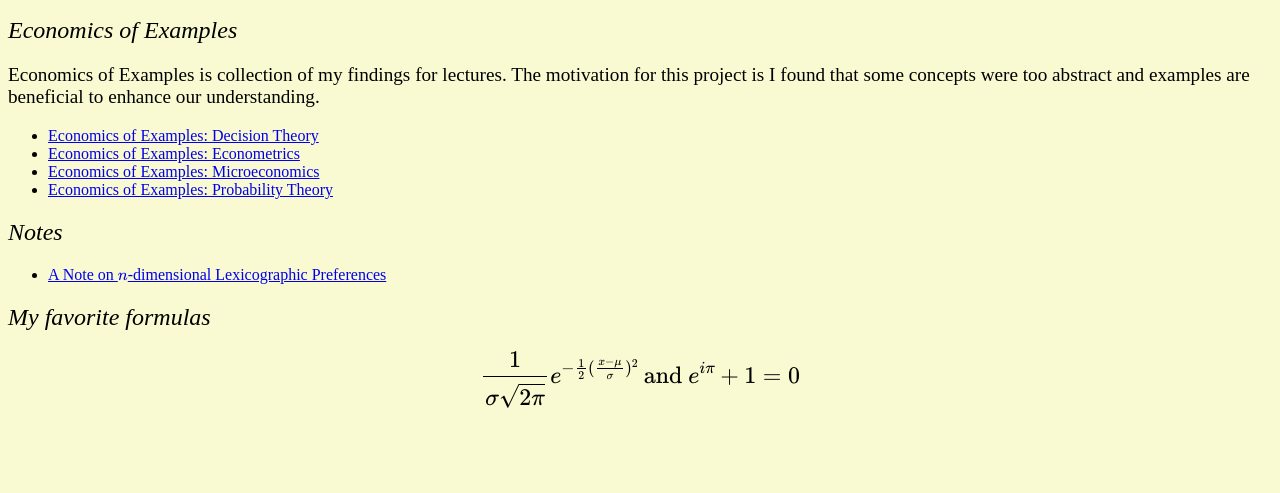
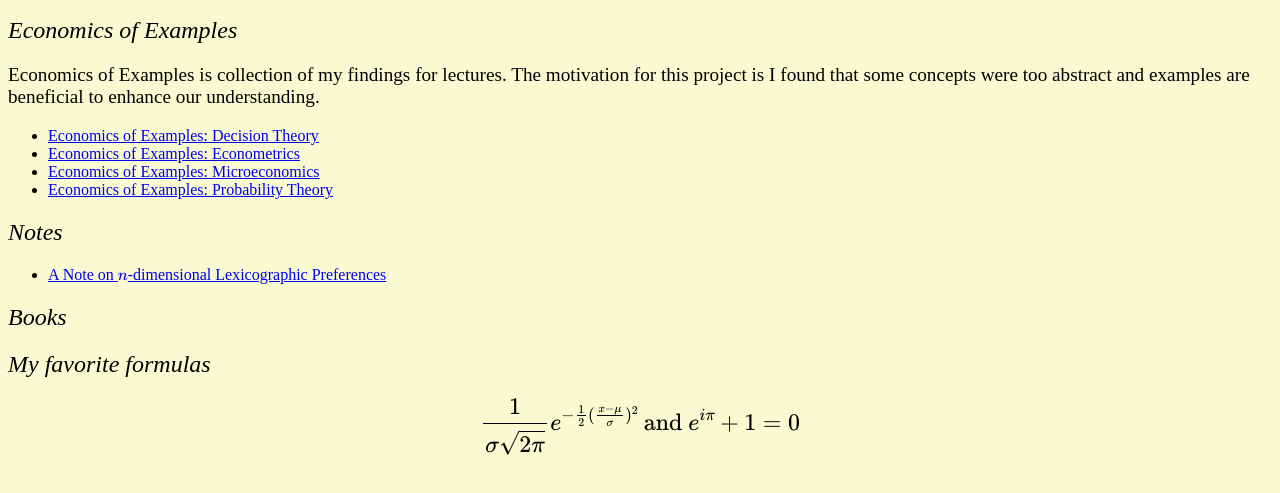
Before and after one commit to wenjun-zheng/wenjun-zheng.github.io, a plain HTML site: page index.html in a window 1280 px wide. Shown: the part 91-584 px from the top of the page. Drawn offline with nearby package versions, Linux system fonts and the light colour scheme.

Commit message:
Update index.html

```diff
--- a/index.html
+++ b/index.html
@@ -25,6 +25,7 @@
     <ul>
         <li><a href="https://wenjun-zheng.github.io/lexicograph/generalize_lexicographic.pdf">A Note on \(n\)-dimensional Lexicographic Preferences</a></li>
     </ul>
+    <h2>Books</h2>
     <h2>My favorite formulas</h2>
     $$\Large{
     \frac{1}{\sigma\sqrt{2\pi}}e^{-\frac{1}{2}(\frac{x-\mu}{\sigma})^2}}\text{  and  } e^{i\pi}+1=0
```
